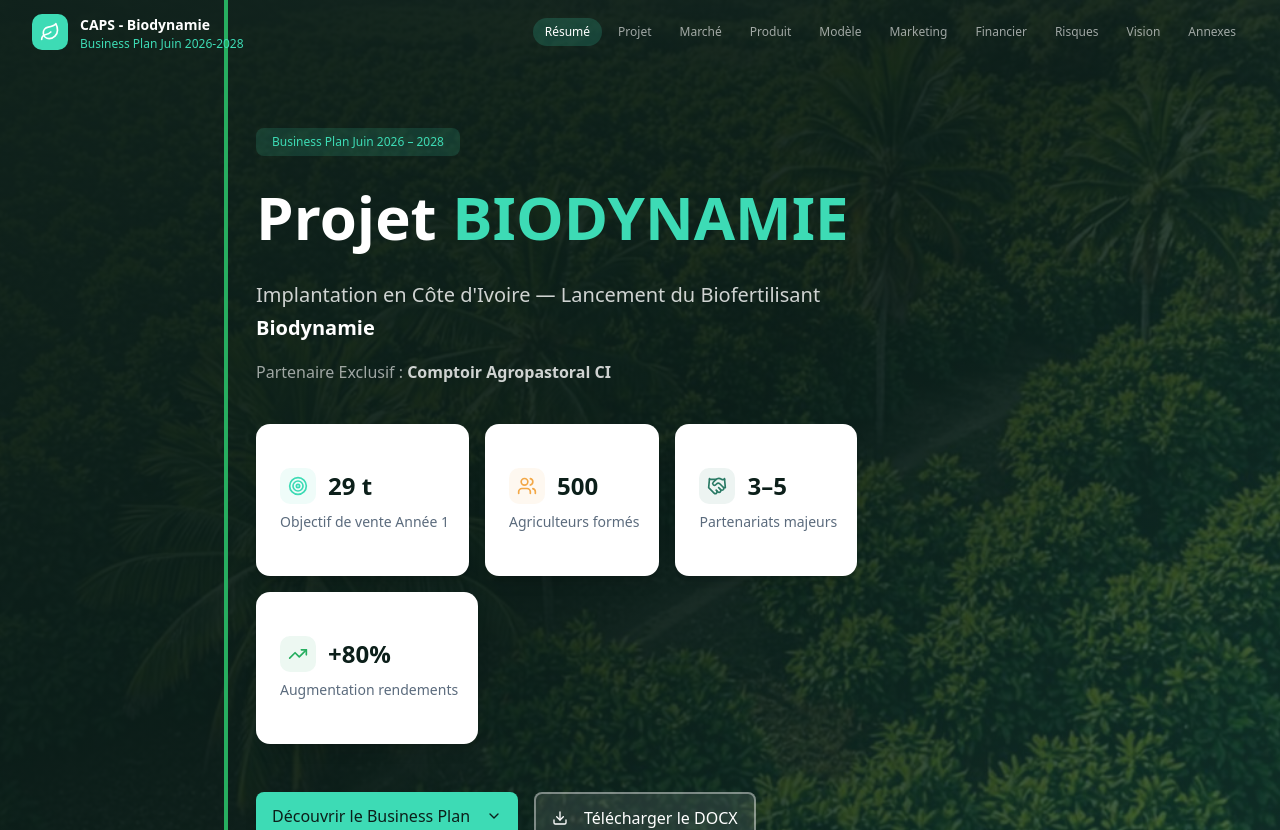
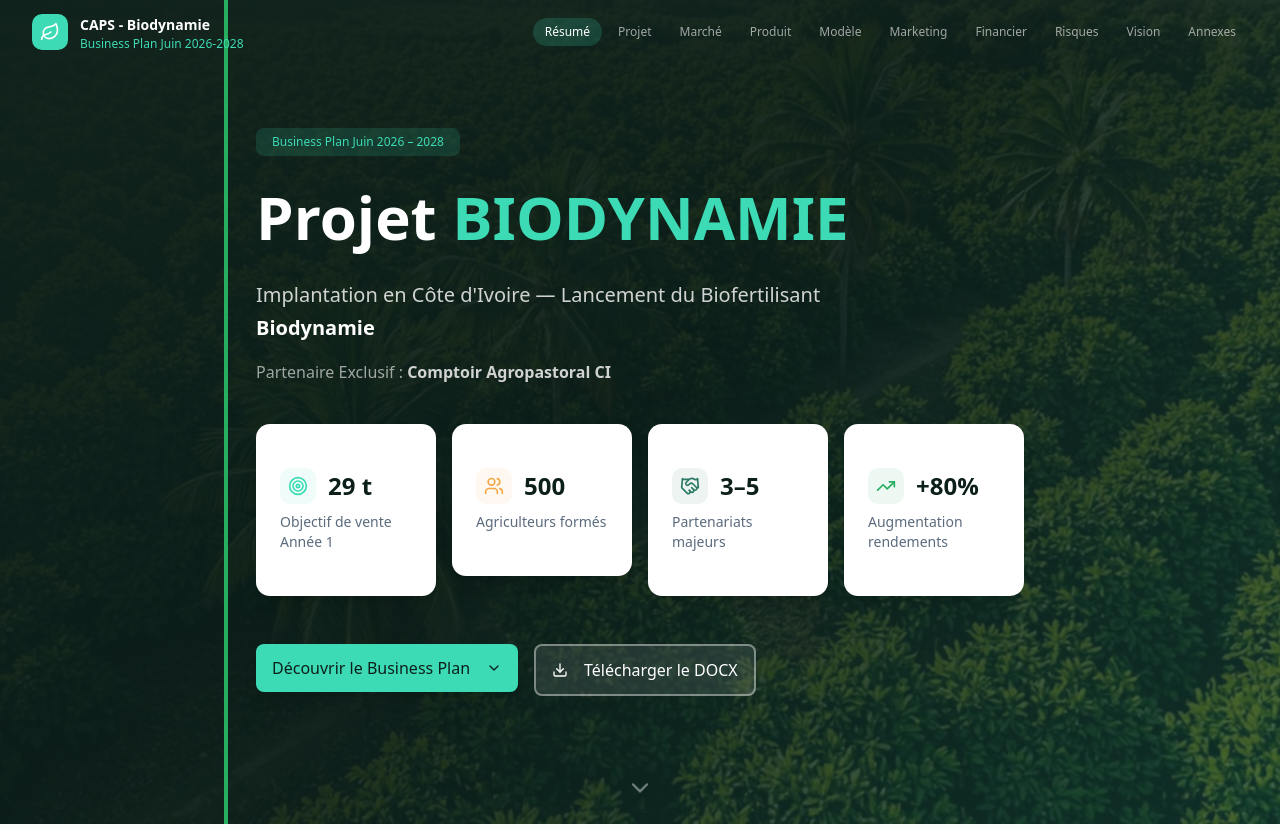
Before and after one commit to PrisivDev/Business_Plan_LIG_Biodynamie_CI, a Next.js app: page / in a window 1280 px wide. Shown: the top 830 px of the page. Built offline with nearby package versions, Linux system fonts and the light colour scheme.

Commit message:
2c0651be-b8aa-4b6a-af31-4921647bdcee

```diff
--- a/src/app/page.tsx
+++ b/src/app/page.tsx
@@ -528,7 +528,7 @@
             <p className="text-base text-white/60 mb-10 max-w-2xl">
               Partenaire Exclusif : <strong className="text-white/80">Comptoir Agropastoral CI</strong>
             </p>
-            <div className="flex flex-wrap gap-4 mb-12">
+            <div className="grid grid-cols-2 lg:grid-cols-4 gap-4 mb-12">
               <StatCard icon={Target} value="29 t" label="Objectif de vente Année 1" color={C.accent} />
               <StatCard icon={Users} value="500" label="Agriculteurs formés" color={C.gold} />
               <StatCard icon={Handshake} value="3–5" label="Partenariats majeurs" color={C.accentDark} />
```
Also changed, not shown: upload/pasted_image_1777756899170.png (added).
